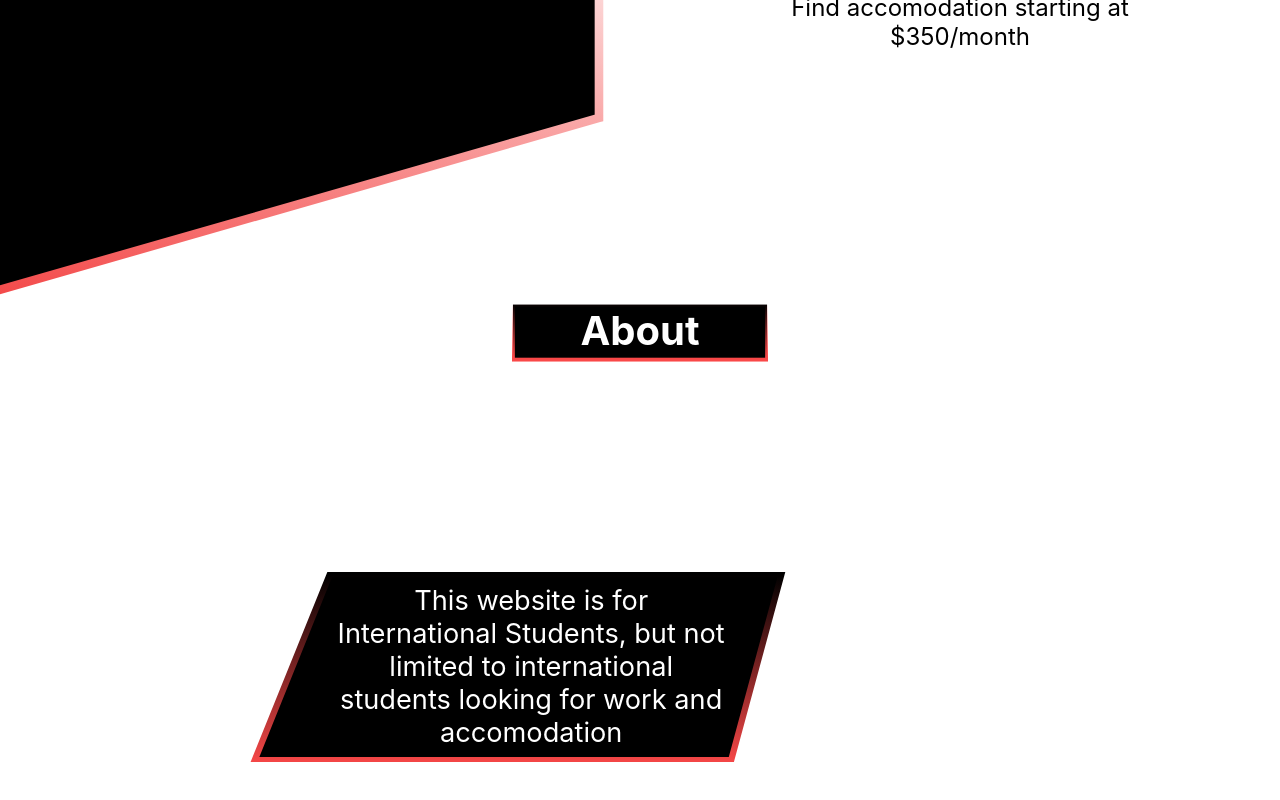
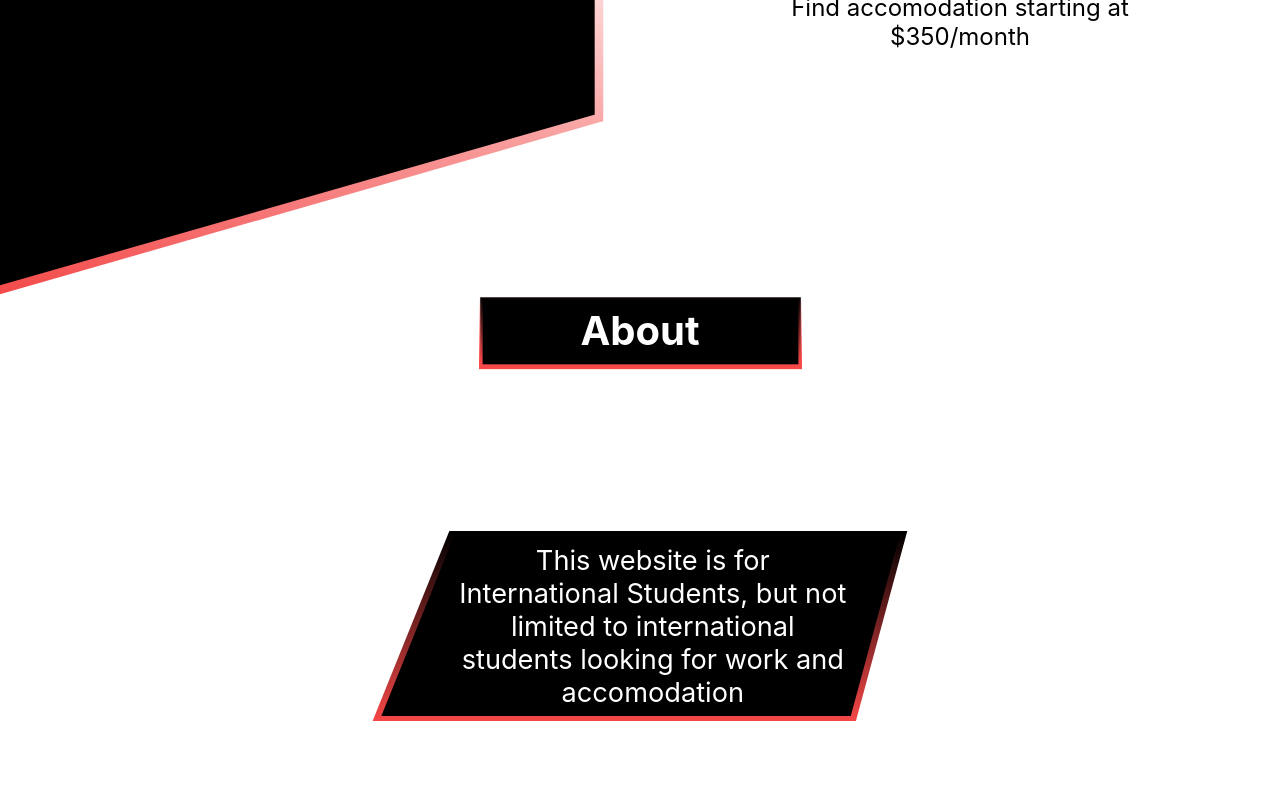
Before and after one commit to KDSGYT/way2way-react, a React (Create React App) app: page / in a window 1280 px wide. Shown: the part 1382-2182 px from the top of the page. Built offline with nearby package versions, Linux system fonts and the light colour scheme; no server answers.

Commit message:
Fixed: about section in homepage

```diff
--- a/src/App.tsx
+++ b/src/App.tsx
@@ -16,9 +16,9 @@ function App() {
   const [userData, setUserData] = useState({})
 
   const value = { userData, setUserData }
-  React.useEffect(() => {
-    console.log(`userdata: ${userData}`)
-  }, [userData]);
+  // React.useEffect(() => {
+  //   console.log(`userdata: ${userData}`)
+  // }, [userData]);
   return (
     <Router>
       <div className="App">
@@ -30,9 +30,6 @@ function App() {
             {/* Route for homepage */}
             <Route exact path="/">
               <Home />
-              <AgencySection />
-              <AccomodationSection />
-              <AboutSection />
             </Route>
 
             {/* Agecny Route */}
@@ -52,7 +49,7 @@ function App() {
             </Route>
 
             {/* Signup Route */}
-            <Route>
+            <Route path="/signup">
               <Signup />
             </Route>
 
--- a/src/Components/AboutSection/AboutSection.scss
+++ b/src/Components/AboutSection/AboutSection.scss
@@ -1,18 +1,15 @@
 #about-section {
-    // border: 2px solid black;
-    // display: flex;
-    // flex-direction: column;
-    // justify-content: flex-start;
     height: 80vh;
     position: relative;
     align-items: center;
+
     #section-name {
         padding: 0;
         margin: 0 auto;
-        width: 20%;
-        // border: 2px solid black;
+        width: 100%;
         height: 10vh;
         overflow: hidden;
+
         #about {
             text-align: center;
             display: flex;
@@ -20,7 +17,7 @@
             justify-content: center;
             margin: 0;
             background-image: url('../../assets/SVGs/way2way.svg');
-            background-size:contain ;
+            background-size: contain;
             background-repeat: no-repeat;
             background-position: center;
             font-size: 2.5em;
@@ -31,12 +28,15 @@
 
     }
 
+    #sub-section {
+        width: 100%;
+        height: 80%;
+        display: flex;
+        flex-direction: column;
+        justify-content: center;
         #about-text {
+            margin: auto;
             text-align: center;
-        position: absolute;
-        top: 30%;
-        left: 18%;
-        // border: 2px solid black;
             color: white;
             font-size: 1.7rem;
             z-index: 1;
@@ -48,6 +48,7 @@
             background-position: center;
             background-repeat: no-repeat;
         }
+    }
 
     // #about-svg {
     //     position: absolute;
--- a/src/Components/AboutSection/AboutSection.tsx
+++ b/src/Components/AboutSection/AboutSection.tsx
@@ -6,9 +6,11 @@ function AboutSection() {
             <div id="section-name">
                 <h1 id="about">About</h1>
             </div>
-            <div id="about-text">
-                <p>This website is for International Students, but not limited to international students looking for work and accomodation</p>
+            <div id="sub-section">
+                <div id="about-text">
+                    <p>This website is for International Students, but not limited to international students looking for work and accomodation</p>
 
+                </div>
             </div>
         </section>
     )
--- a/src/Components/Navbar/Navbar.tsx
+++ b/src/Components/Navbar/Navbar.tsx
@@ -59,6 +59,7 @@ function Navbar() {
                 >
                     SIGNUP
                 </NavLink>
+                {/* will display the username in navbar when the user is logged in */}
                 <UserCTX.Consumer>
                     {(value: any) => {
                         if (value.userData.name) {
--- a/src/views/Home/Home.tsx
+++ b/src/views/Home/Home.tsx
@@ -1,4 +1,7 @@
 import React, { FC } from 'react';
+import AboutSection from '../../Components/AboutSection/AboutSection';
+import AccomodationSection from '../../Components/AccomodationSection/AccomodationSection';
+import AgencySection from '../../Components/AgencySection/AgencySection';
 import './Home.scss';
 
 interface props {
@@ -7,11 +10,16 @@ interface props {
 
 const Home: FC<props> = () => {
     return (
-        <section id="home">
-            <div id="website-name">
-                <h1>Way2Way.in</h1>
-            </div>
-        </section>
+        <>
+            <section id="home">
+                <div id="website-name">
+                    <h1>Way2Way.in</h1>
+                </div>
+            </section>
+            <AgencySection />
+            <AccomodationSection />
+            <AboutSection />
+        </>
     )
 }
 
--- a/src/views/Login/Login.tsx
+++ b/src/views/Login/Login.tsx
@@ -1,5 +1,5 @@
 import { TextField } from '@material-ui/core';
-import React, { useRef, useContext } from 'react';
+import React, { useRef } from 'react';
 import { loginUser } from '../../assets/functions';
 import UserCTX from '../../CTX/CTX';
 import './Login.scss';
```
Lines whose indentation alone changed are shown as unchanged.
